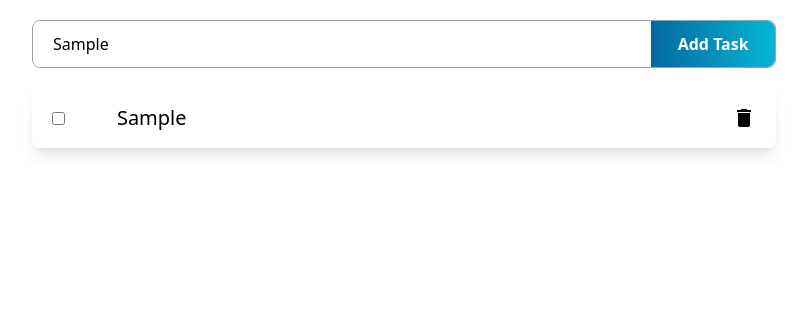
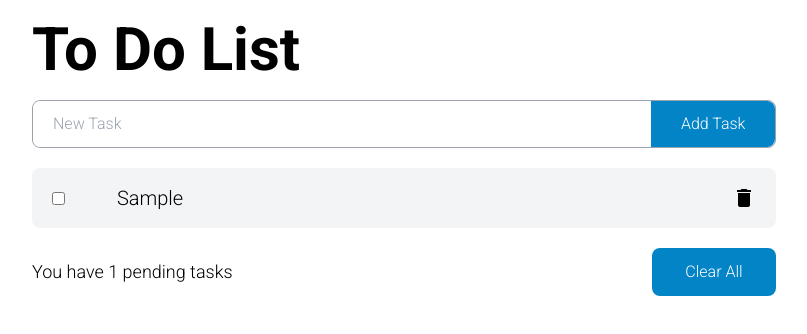
Before and after one commit to Andersonvb/to-do-list-react, a React (Create React App) app: page / in a window 1280 px wide. Both pictures are taken after typing "Sample" into the empty fields and a click on the button "Add Task". Shown: the top 334 px of the page, without its empty margins (236-1043 px from the left). Built offline with nearby package versions, Linux system fonts and the light colour scheme.

Commit message:
add styles

```diff
--- a/public/index.html
+++ b/public/index.html
@@ -25,6 +25,12 @@
       Learn how to configure a non-root public URL by running `npm run build`.
     -->
     <title>React App</title>
+    <link rel="preconnect" href="https://fonts.googleapis.com" />
+    <link rel="preconnect" href="https://fonts.gstatic.com" crossorigin />
+    <link
+      href="https://fonts.googleapis.com/css2?family=Roboto:wght@300;700;900&display=swap"
+      rel="stylesheet"
+    />
   </head>
   <body>
     <noscript>You need to enable JavaScript to run this app.</noscript>
--- a/src/App.js
+++ b/src/App.js
@@ -6,6 +6,7 @@ function App() {
   const [taskComponents, setTaskComponents] = useState([]);
   const [idDeleteItem, setIdDeleteItem] = useState(0);
   const [deletingItem, setDeletingItem] = useState(false);
+  const [pendingTask, setPendingTask] = useState(0);
 
   const updateSessionVariable = () => {
     sessionStorage.setItem("taskList", JSON.stringify([]));
@@ -23,9 +24,18 @@ function App() {
       return element.props.idValue !== idValue;
     });
 
+    decreaseCount();
     setIdDeleteItem(0);
     setDeletingItem(true);
     setTaskComponents(newTaskComponentsList);
+  };
+
+  const increaseCount = () => {
+    setPendingTask((prev) => prev + 1);
+  };
+
+  const decreaseCount = () => {
+    setPendingTask((prev) => prev - 1);
   };
 
   const deleteTaskRequest = (idValue) => {
@@ -40,6 +50,8 @@ function App() {
         <Task
           value={sessionArray[i]}
           deleteFunc={deleteTaskRequest}
+          increaseCountFunc={increaseCount}
+          decreaseCountFunc={decreaseCount}
           idValue={i + 1}
           key={i + 1}
         />
@@ -55,6 +67,14 @@ function App() {
     const tempArray = JSON.parse(sessionStorage.getItem("taskList"));
     tempArray.push(value);
     sessionStorage.setItem("taskList", JSON.stringify(tempArray));
+    increaseCount();
+    renderTasks();
+  };
+
+  const handleClearAllClick = () => {
+    sessionStorage.setItem("taskList", JSON.stringify([]));
+    setTaskComponents([]);
+    setPendingTask(0);
     renderTasks();
   };
 
@@ -62,25 +82,42 @@ function App() {
     if (deletingItem) {
       updateSessionVariable();
     }
+    // eslint-disable-next-line react-hooks/exhaustive-deps
   }, [taskComponents]);
 
   useEffect(() => {
     if (idDeleteItem !== 0) {
       deleteTask(idDeleteItem);
     }
+    // eslint-disable-next-line react-hooks/exhaustive-deps
   }, [idDeleteItem]);
 
   useEffect(() => {
     if (sessionStorage.getItem("taskList") !== null) {
       renderTasks();
     }
+    // eslint-disable-next-line react-hooks/exhaustive-deps
   }, []);
 
   return (
-    <main className="w-screen flex justify-center p-5 ">
+    <main className="w-screen flex justify-center p-5 font-roboto ">
       <div className="flex flex-col gap-5 lg:w-3/5">
+        <div className="flex">
+          <h1 className="font-bold text-6xl">To Do List</h1>
+        </div>
         <AddTask childToParentFunc={getInputData} />
         <div className="flex flex-col gap-5">{taskComponents}</div>
+        <div className="flex justify-between items-center">
+          <label className="text-lg">
+            You have {pendingTask} pending tasks
+          </label>
+          <button
+            onClick={handleClearAllClick}
+            className="w-2/6 md:w-2/6 lg:w-1/6 h-12 px-5 text-white font-light bg-sky-600 rounded-lg"
+          >
+            Clear All
+          </button>
+        </div>
       </div>
     </main>
   );
--- a/src/components/AddTask.jsx
+++ b/src/components/AddTask.jsx
@@ -11,8 +11,8 @@ const AddTask = ({ childToParentFunc }) => {
     e.preventDefault();
     if (value) {
       childToParentFunc(value);
+      e.target.parentNode.firstChild.value = "";
     }
-
   };
 
   return (
@@ -22,11 +22,11 @@ const AddTask = ({ childToParentFunc }) => {
           type="text"
           onChange={handleChange}
           placeholder="New Task"
-          className="w-4/6 md:w-4/6 lg:w-5/6 pl-5 rounded-l-lg outline-0 focus:outline-sky-700 focus:outline-1"
+          className="w-4/6 md:w-4/6 lg:w-5/6 pl-5 rounded-l-lg outline-0 focus:outline-sky-600 focus:outline-1"
         />
         <button
           onClick={handleClick}
-          className="w-2/6 md:w-2/6 lg:w-1/6 px-5 text-white font-bold bg-gradient-to-r from-sky-700 to-cyan-500 rounded-r-lg"
+          className="w-2/6 md:w-2/6 lg:w-1/6 px-5 text-white font-light bg-sky-600 rounded-r-lg"
         >
           Add Task
         </button>
--- a/src/components/Task.jsx
+++ b/src/components/Task.jsx
@@ -1,11 +1,23 @@
 import React from "react";
 import { MdDelete } from "react-icons/md";
 
-const Task = ({ value, idValue,deleteFunc }) => {
+const Task = ({
+  value,
+  idValue,
+  deleteFunc,
+  increaseCountFunc,
+  decreaseCountFunc,
+}) => {
   const handleChange = (e) => {
     let task = e.target.parentNode;
     let label = task.childNodes[1];
     label.classList.toggle("line-through");
+
+    if (e.target.checked) {
+      decreaseCountFunc();
+    } else {
+      increaseCountFunc();
+    }
   };
 
   const handleClick = () => {
@@ -13,10 +25,23 @@ const Task = ({ value, idValue,deleteFunc }) => {
   };
 
   return (
-    <article className="group py-4 px-5 flex justify-between items-center rounded-lg shadow-lg hover:bg-sky-600">
-      <input type="checkbox" id={idValue} onChange={handleChange} />
-      <label htmlFor={idValue} className="group-hover:text-white w-4/5 text-xl break-words">{value}</label>
-      <MdDelete className="text-2xl" onClick={handleClick} />
+    <article className="group py-4 px-5 flex justify-between items-center rounded-lg bg-gray-100 hover:bg-sky-600">
+      <input
+        type="checkbox"
+        id={idValue}
+        onChange={handleChange}
+        className="cursor-pointer"
+      />
+      <label
+        htmlFor={idValue}
+        className="group-hover:text-white w-4/5 text-xl break-words cursor-pointer"
+      >
+        {value}
+      </label>
+      <MdDelete
+        className="text-2xl cursor-pointer group-hover:text-white"
+        onClick={handleClick}
+      />
     </article>
   );
 };
--- a/tailwind.config.js
+++ b/tailwind.config.js
@@ -1,10 +1,12 @@
 /** @type {import('tailwindcss').Config} */
 module.exports = {
-  content: [
-    "./src/**/*.{js,jsx,ts,tsx}",
-  ],
+  content: ["./src/**/*.{js,jsx,ts,tsx}"],
   theme: {
-    extend: {},
+    extend: {
+      fontFamily: {
+        roboto: ["Roboto"],
+      },
+    },
   },
   plugins: [],
-}
+};
```
